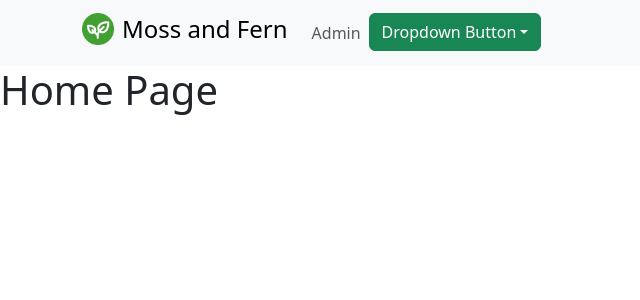
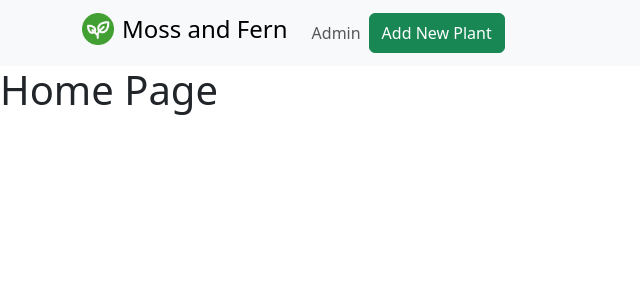
Before and after one commit to WolfOWI/mossandfern, a React (Create React App) app in the folder frontend/: page / in a window 1280 px wide. Shown: the top 300 px of the page, without its empty margins (0-640 px from the left). Built offline with nearby package versions, Linux system fonts and the light colour scheme.

Commit message:
Navbar update

```diff
--- a/frontend/src/components/NavigationBar.jsx
+++ b/frontend/src/components/NavigationBar.jsx
@@ -1,7 +1,7 @@
 import Container from "react-bootstrap/Container";
 import Nav from "react-bootstrap/Nav";
 import Navbar from "react-bootstrap/Navbar";
-import Dropdown from "react-bootstrap/Dropdown";
+import Button from "react-bootstrap/Button";
 import mossLogo from "../assets/logo/mafLogo.png";
 
 function NavigationBar() {
@@ -16,17 +16,7 @@ function NavigationBar() {
         <Navbar.Collapse id="basic-navbar-nav">
           <Nav className="me-auto">
             <Nav.Link href="/admin">Admin</Nav.Link>
-            <Dropdown>
-              <Dropdown.Toggle variant="success" id="dropdown-basic">
-                Dropdown Button
-              </Dropdown.Toggle>
-
-              <Dropdown.Menu>
-                <Dropdown.Item href="#/action-1">Action</Dropdown.Item>
-                <Dropdown.Item href="#/action-2">Another action</Dropdown.Item>
-                <Dropdown.Item href="#/action-3">Something else</Dropdown.Item>
-              </Dropdown.Menu>
-            </Dropdown>
+            <Button variant="success">Add New Plant</Button>{" "}
           </Nav>
         </Navbar.Collapse>
       </Container>
```
